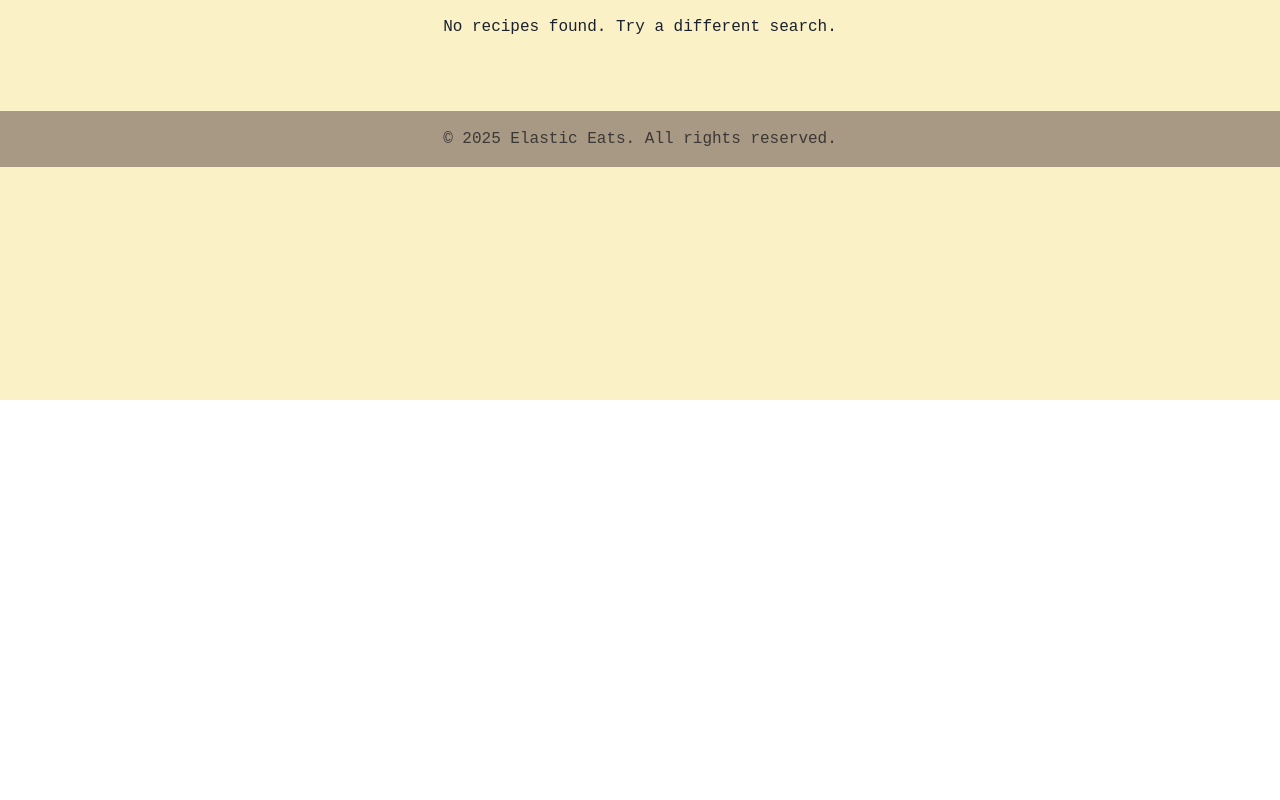
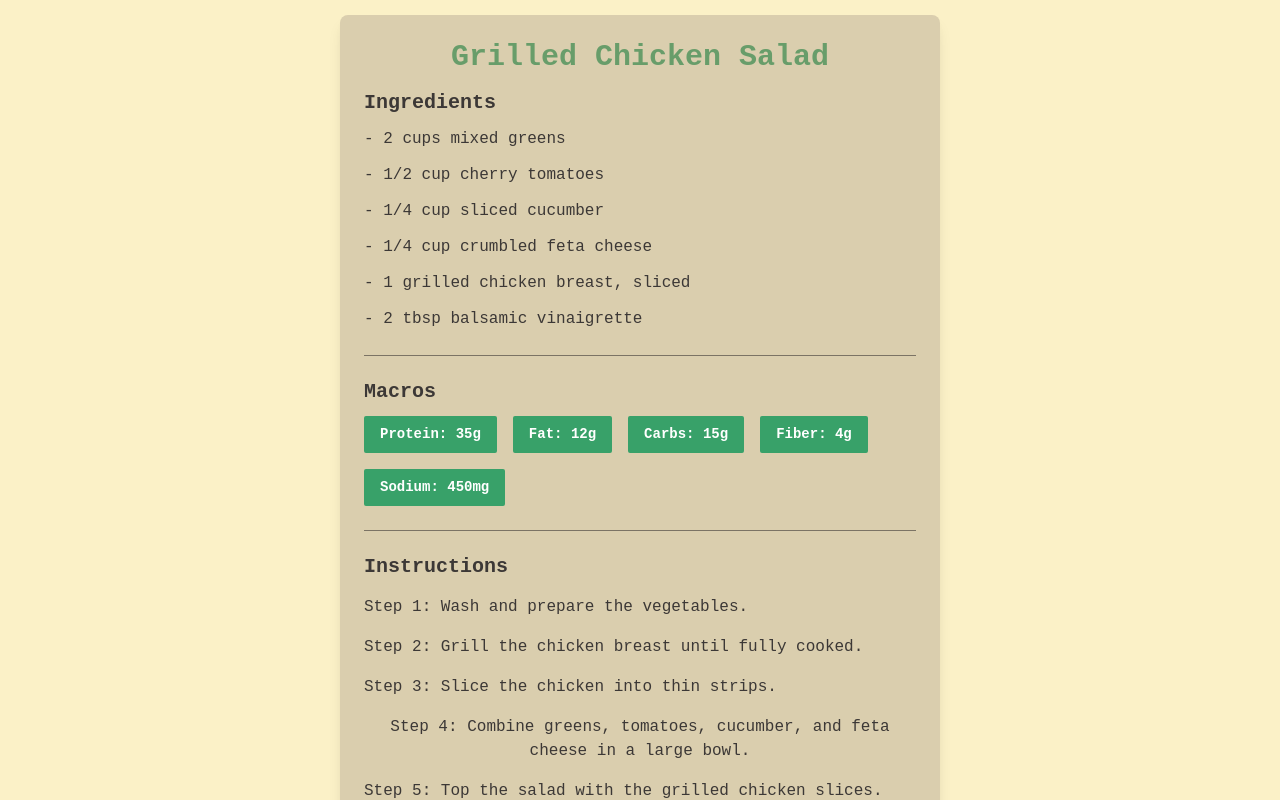
Before and after one commit to rheas44/CSE5914Project, a React (Vite) app in the folder elastic-eats-ui/: page / in a window 1280 px wide. Shown: the part 400-1200 px from the top of the page. Before the commit the page ends 800 px from the top, so only its background shows below. Built offline with nearby package versions, Linux system fonts and the light colour scheme.

Commit message:
fixed homepage

```diff
--- a/elastic-eats-ui/src/App.jsx
+++ b/elastic-eats-ui/src/App.jsx
@@ -6,6 +6,33 @@ import LandingFooter from './components/landing-footer';
 import About from './pages/about';
 import Contact from './pages/contact';
 import { BrowserRouter as Router, Routes, Route } from 'react-router-dom';
+
+const mockRecipe = {
+  title: "Grilled Chicken Salad",
+  ingredients: [
+    "2 cups mixed greens",
+    "1/2 cup cherry tomatoes",
+    "1/4 cup sliced cucumber",
+    "1/4 cup crumbled feta cheese",
+    "1 grilled chicken breast, sliced",
+    "2 tbsp balsamic vinaigrette",
+  ],
+  macros: {
+    protein: "35g",
+    fat: "12g",
+    carbs: "15g",
+    fiber: "4g",
+    sodium: "450mg",
+  },
+  instructions: [
+    "Wash and prepare the vegetables.",
+    "Grill the chicken breast until fully cooked.",
+    "Slice the chicken into thin strips.",
+    "Combine greens, tomatoes, cucumber, and feta cheese in a large bowl.",
+    "Top the salad with the grilled chicken slices.",
+    "Drizzle balsamic vinaigrette over the salad and serve.",
+  ],
+};
 
 // Builds the homepage
 function Home() {
@@ -48,11 +75,11 @@ function Home() {
         </Button>
       </VStack>
 
-      {/* Display Search Results */}
+      {/* Display Search Results or Mock Recipe */}
       {recipes.length > 0 ? (
         recipes.map((recipe, index) => <Recipe key={index} recipe={recipe} />)
       ) : (
-        <Text>No recipes found. Try a different search.</Text>
+        <Recipe recipe={mockRecipe} />
       )}
     </Box>
   );
```
